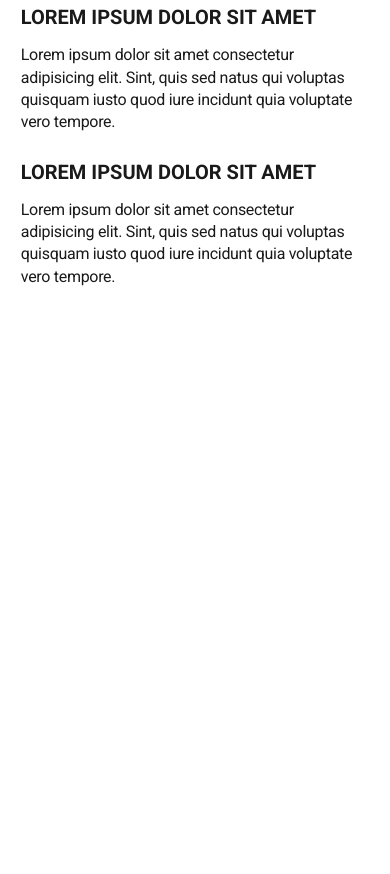
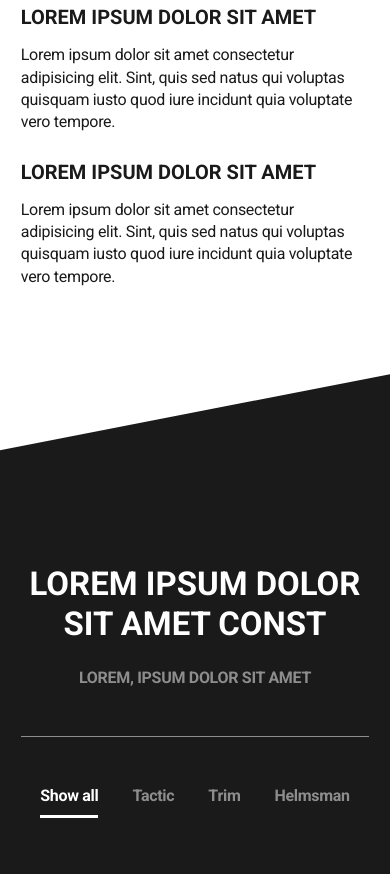
Before and after one commit to marina-lazarevic/segel-team, a website built with webpack: page src/template.html in a window 390 px wide. Shown: the part 3512-4386 px from the top of the page. Before the commit the page ends 3927 px from the top, so only its background shows below. Built offline with nearby package versions, Linux system fonts and the light colour scheme.

Commit message:
crew styling mobile

```diff
--- a/src/index.js
+++ b/src/index.js
@@ -1,6 +1,7 @@
+import banner_img from './assets/banner.webp';
 import './style/main.scss';
 import './components/events';
-import banner_img from './assets/banner.webp';
+
 document.querySelector('#banner-img').src = banner_img;
 
 const nav_btn = document.querySelector('#menu-btn');
--- a/src/style/main.scss
+++ b/src/style/main.scss
@@ -2,6 +2,7 @@
 @use './sections/intro';
 @use './sections/events';
 @use './sections/about';
+@use './sections/crew';
 
 * {
     padding: 0;
@@ -26,7 +27,3 @@ button {
         cursor: pointer;
     }
 }
-
-section:not(.intro) {
-    margin-bottom: 15vh;
-}
--- a/src/style/sections/_about.scss
+++ b/src/style/sections/_about.scss
@@ -3,6 +3,7 @@
 .about {
     padding: 0 $outer-spacing-sm;
     color: $main-dark;
+    margin-bottom: 15vh;
 
     &__title {
         @include roboto-bold-33;
@@ -30,6 +31,7 @@
     &__slide-img-container {
         width: calc(100% - $col-sm);
         height: 55vh;
+        min-height: 460px;
         overflow: hidden;
         @include d-flex(center, center);
         margin: 0 0 0 auto;
--- /dev/null
+++ b/src/style/sections/_crew.scss
@@ -0,0 +1,116 @@
+@use '../abstract/index' as *;
+
+.crew {
+    background-color: $main-dark;
+    position: relative;
+    margin-top: 20vh;
+    padding: 7vh 0;
+
+    &::before {
+        content: '';
+        position: absolute;
+        top: -9.8vh;
+        left: 0;
+        width: 100%;
+        height: 10vh;
+        background-color: $main-dark;
+        display: block;
+        clip-path: polygon(0 90%, 100% 0, 100% 100%, 0% 100%);
+    }
+
+    &__title-container, &__filters {
+        padding: 3rem 0;
+        margin: 0 $outer-spacing-sm;
+        color: $main-light;
+        text-align: center;
+        position: relative;
+    }
+
+    &__title-container::before {
+        content: '';
+        height: 1px;
+        width: 100%;
+        position: absolute;
+        bottom: 0;
+        left: 0;
+        background-color: $main-light;
+        opacity: .5;
+    }
+
+    &__title {
+        @include roboto-bold-33;
+        margin-bottom: 1.5rem
+    }
+
+    &__subtitle {
+        @include roboto-bold-16;
+        opacity: .5;
+    }
+
+    &__btn {
+        @include roboto-bold-16;
+        text-transform: none;
+        color: $main-light;
+        opacity: .5;
+        margin: 0 15px;
+        position: relative;
+
+        &::before {
+            content: '';
+            height: 3px;
+            width: 0;
+            background-color: $main-light;
+            display: block;
+            position: absolute;
+            bottom: -10px;
+            transition: width .2s ease-out;
+        }
+
+        &:hover {
+            &::before {
+                width: 100%;
+            }
+        }
+
+        &--active {
+            opacity: 1;
+            &::before {
+                width: 100%;
+            }
+        }
+    }
+
+    &__load-btn {
+        @include roboto-bold-16;
+        color: $main-dark;
+        background-color: $highlight-orange;
+        padding: 1rem 2rem;
+        height: 65px;
+        width: 180px;
+        display: block;
+        margin: 3rem auto 0 auto;
+
+        &:disabled {
+            opacity: .5;
+            background-color: $mid-gray;
+        }
+    }
+
+    &__error-msg {
+        @include roboto-bold-33;
+        margin: 3rem 0 1.5rem;
+    }
+
+    &__error-description {
+        @include roboto-bold-16;
+        text-transform: none;
+        margin-bottom: 6rem;
+    }
+
+    &__error-msg,
+    &__error-description {
+        color: $main-light;
+        opacity: .5;
+        text-align: center;
+    }
+}
--- a/src/style/sections/_events.scss
+++ b/src/style/sections/_events.scss
@@ -3,6 +3,7 @@
 .events {
     display: flex;
     flex-wrap: wrap-reverse;
+    margin-bottom: 15vh;
 
     &__teaser {
         color: $main-dark;
--- a/src/template.html
+++ b/src/template.html
@@ -98,6 +98,20 @@
                 </article>
             </div>
         </section>
+        <section class="crew" id="crew">
+            <div class="crew__title-container">
+                <h2 class="crew__title">Lorem ipsum dolor sit amet const</h2>
+                <h4 class="crew__subtitle">Lorem, ipsum dolor sit amet</h4>
+            </div>
+            <div class="crew__filters">
+                <button class="crew__btn crew__btn--active" id="all">Show all</button>
+                <button class="crew__btn" id="tactic">Tactic</button>
+                <button class="crew__btn" id="trim">Trim</button>
+                <button class="crew__btn" id="helmsman">Helmsman</button>
+            </div>
+            <div class="crew__members-container" id="crew-container"></div>
+            <button class="crew__load-btn" id="load-btn">Load more</button>
+        </section>
     </main>
 </body>
 
```
